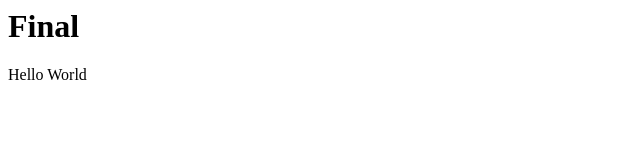
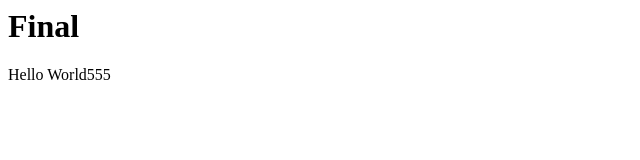
Before and after one commit to 011193062/Hello-world, a plain HTML site: page hello.html in a window 1280 px wide. Shown: the full height of the page, 0-640 px from the left. Drawn offline with Linux system fonts and the light colour scheme.

Commit message:
Update hello.html

```diff
--- a/hello.html
+++ b/hello.html
@@ -1,6 +1,6 @@
 <html>
 <body>
   <h1>Final</h1>
-Hello World
+Hello World555
 </body>
 </html>
```
